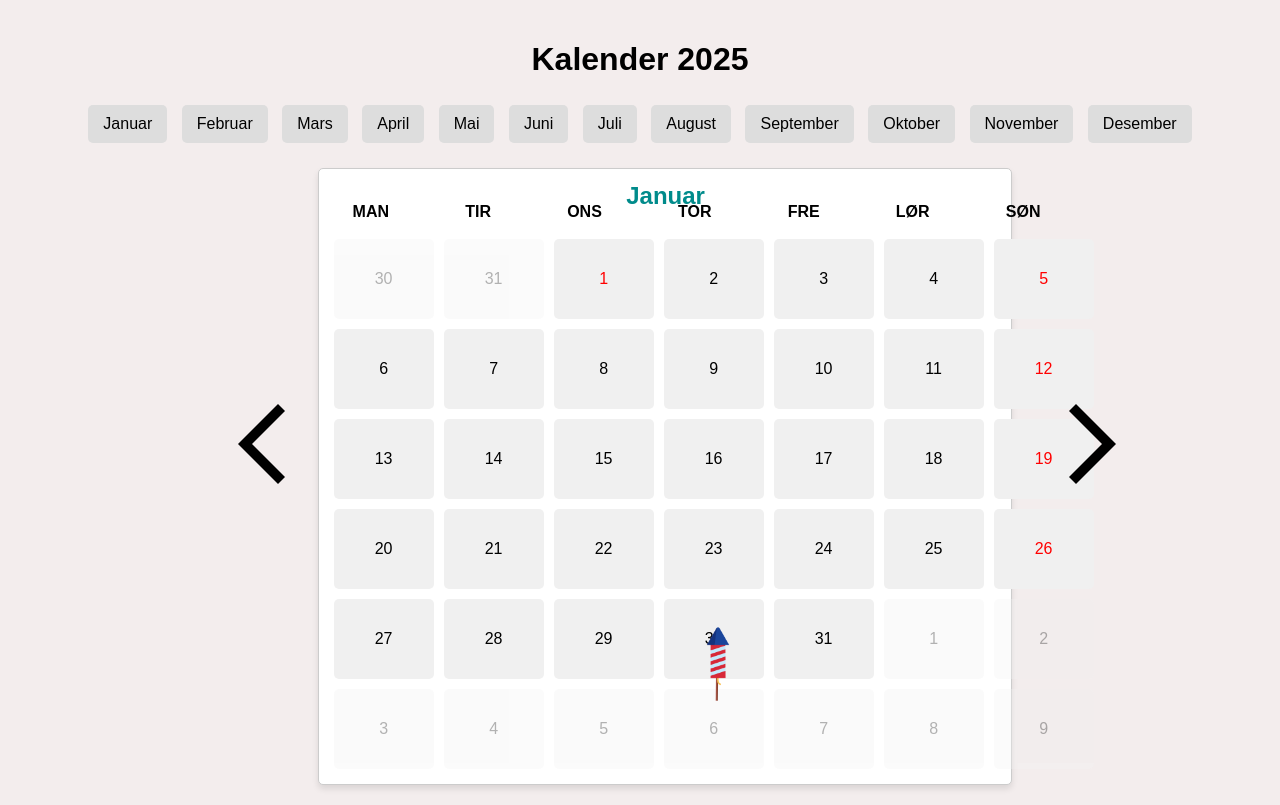
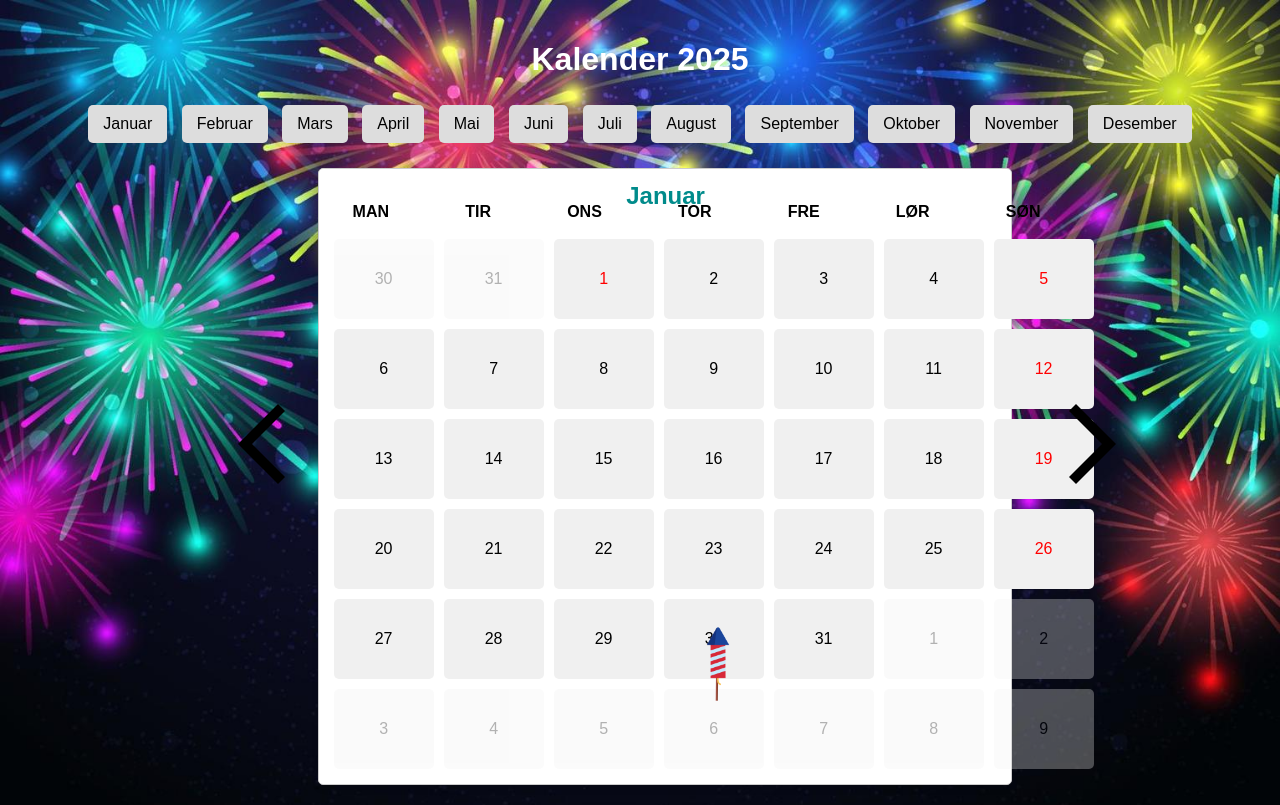
Before and after one commit to JonasStorli/Eksamen-gruppe-19, a plain HTML site: page januar.html in a window 1280 px wide. Drawn offline with Linux system fonts and the light colour scheme.

Commit message:
januar side

```diff
--- a/CSS/calender.css
+++ b/CSS/calender.css
@@ -325,3 +325,16 @@ ul {
     left: 53%;
     z-index: 1;
 }
+
+
+.JanuarBody {
+    background: url("/Bilder/newyearsbackground.jpg");
+    background-size: cover;
+    background-repeat: no-repeat;
+
+}
+
+
+#JanuarH1 {
+    color: white;
+}
--- a/CSS/vinter.css
+++ b/CSS/vinter.css
@@ -1,6 +1,3 @@
-
-
-
 body {
     font-family: Arial, sans-serif;
     text-align: center;
--- a/januar.html
+++ b/januar.html
@@ -6,8 +6,8 @@
     <link rel="stylesheet" href="CSS/calender.css" />
     <title>Januar</title>
   </head>
-  <body>
-    <h1>Kalender 2025</h1>
+  <body class="JanuarBody">
+    <h1 id="JanuarH1">Kalender 2025</h1>
     <div class="calender">
       <nav>
         <a class="nav-btn" id="btn-theme-januar">Januar</a>
@@ -81,7 +81,7 @@
           <span>28</span>
           <span>29</span>
           <span>30</span>
-          <span>31</span>
+          <span class=>31</span>
           <span class="fillerDays">1</span>
           <span class="fillerDays">2</span>
           <span class="fillerDays">3</span>
```
Also changed, not shown: forside.html (renamed from index.html, +2 -2 lines), Bilder/newyearsbackground.jpg (added), CSS/forside.css (renamed from CSS/index.css).
